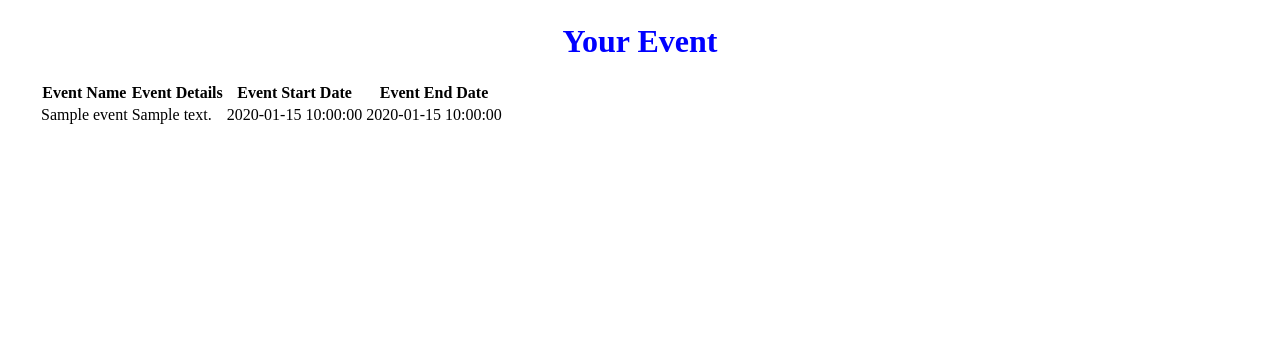
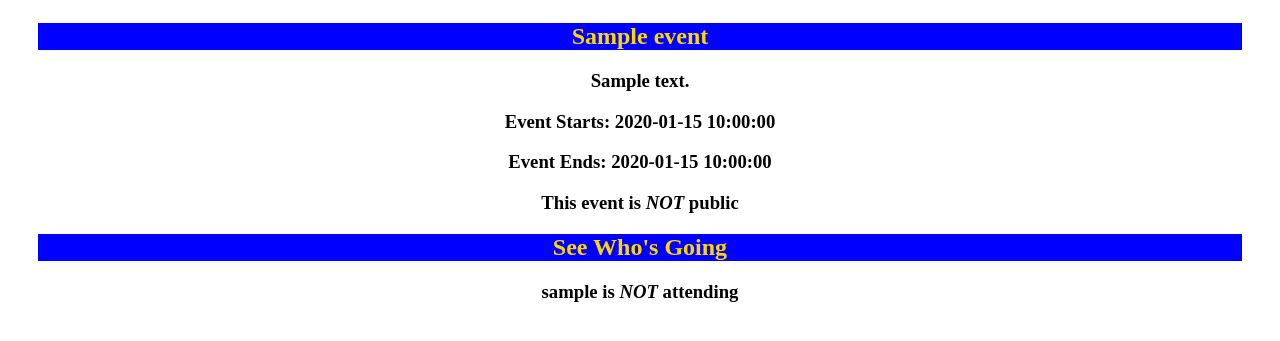
Before and after one commit to telsitamuzi/PythonApp, a Flask app: template templates/event.html in a window 1280 px wide. Shown: the part 141-482 px from the top of the page. Run offline with Flask 2, Linux system fonts and the light colour scheme; the template is opened without the code that fills it: most values are stand-ins (such as "Sample title", 1, 10 or a date in 2020).

Commit message:
fully implemented RSVP

```diff
--- a/application.py
+++ b/application.py
@@ -117,11 +117,12 @@ def get_event(event_id):
     if session.get('user'):
         # retrieve event from database
         my_event = db.session.query(Event).filter_by(id=event_id).one()
+        my_rsvps = db.session.query(RSVP).filter_by(event_id=event_id)
 
         # create a comment form object
 
 
-        return render_template('event.html', event=my_event, user=session['user'])
+        return render_template('event.html', event=my_event, rsvps=my_rsvps, user=session['user'])
     else:
         return redirect(url_for('login'))
 
@@ -239,8 +240,10 @@ def rsvp(event_id):
             status = (status_str == "Y")
 
             # create RSVP object with given data
+            rsvp_user=db.session.query(User).filter_by(id=session['user_id']).one()
+            user_name = rsvp_user.fName + " " + rsvp_user.lName
 
-            rsvp = RSVP(user_id, event_id, rsvp_date, status)
+            rsvp = RSVP(user_id, user_name, event_id, rsvp_date, status)
 
 
             # add new RSVP object to database
--- a/models.py
+++ b/models.py
@@ -33,13 +33,15 @@ class Event(db.Model):
 class RSVP(db.Model):
     id = db.Column("id", db.Integer, primary_key=True)
     user_id = db.Column("user_id", db.Integer)
+    user_name = db.Column("user_name", db.String(51))
     event_id = db.Column("event_id", db.Integer)
-    date_registered =  db.Column("date_registered", db.String(100))
+    date_registered = db.Column("date_registered", db.String(100))
     status = db.Column("status", db.Boolean, default=False, nullable=False)
 
-    def __init__(self, user_id, event_id, date_registered, status):
+    def __init__(self, user_id, user_name, event_id, date_registered, status):
         self.event_id = event_id
         self.user_id = user_id
+        self.user_name = user_name
         self.date_registered = date_registered
         self.status = status
 
--- a/templates/event.html
+++ b/templates/event.html
@@ -30,21 +30,20 @@
     </nav>
 <h1>Welcome {{user}} to the Event Scheduling App!</h1>
 
-<h1>Your Event</h1>
+<h2 style="color: gold; background-color: blue; text-align: center;">{{ event.event_name }}</h2>
 
-<table>
-    <tr>
-        <th>Event Name</th>
-        <th>Event Details</th>
-        <th>Event Start Date</th>
-        <th>Event End Date</th>
-    </tr>
-    <tr>
-        <td>{{ event.event_name }}</td>
-        <td>{{ event.event_details }}</td>
-        <td>{{ event.start_date }}</td>
-        <td>{{ event.end_date }}</td>
-    </tr>
-</table>
+<div style="text-align: center;">
+    <h3>{{ event.event_details }}</h3>
+    <h3>Event Starts: {{ event.start_date }}</h3>
+    <h3>Event Ends: {{ event.end_date }}</h3>
+    <h3>This event is {% if not event.public %}<em> NOT </em>{% endif %} public</h3>
+</div>
+
+<h2 style="color: gold; background-color: blue; text-align: center;">See Who's Going</h2>
+
+{% for rsvp in rsvps %}
+    <h3 style="text-align: center;">{{ rsvp.user_name }} is {% if not rsvp.status %} <em>NOT</em> {% endif %} attending</h3>
+{% endfor %}
+
 </body>
 </html>
```
